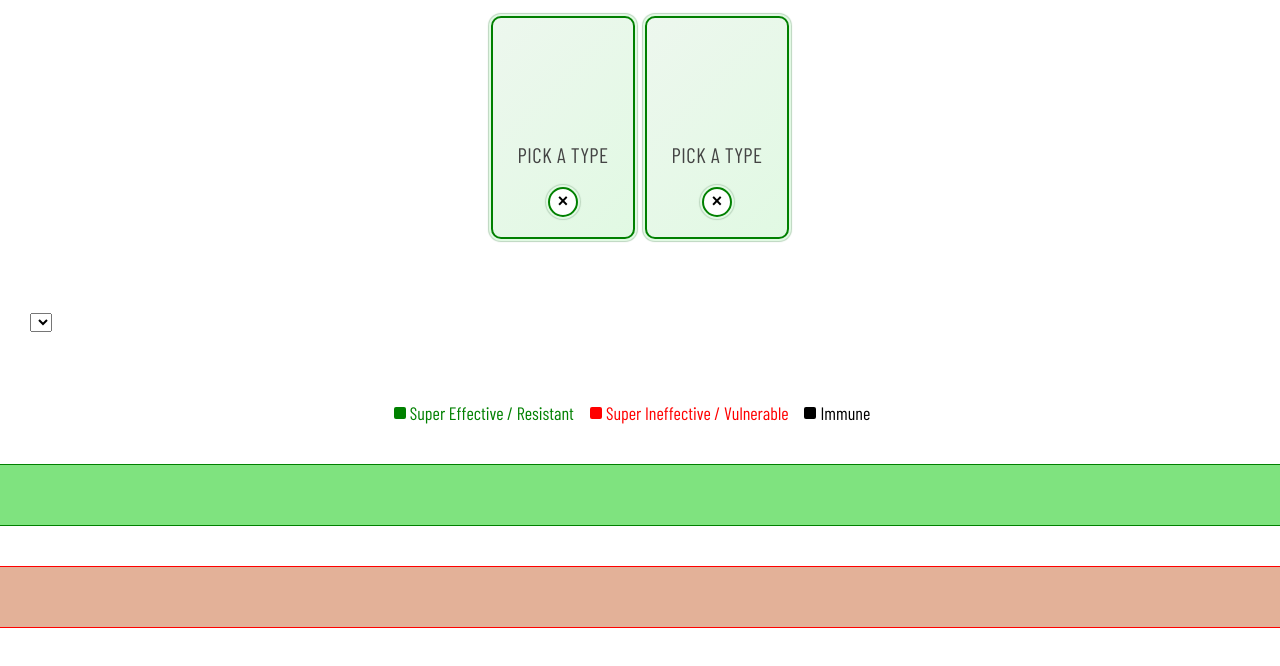
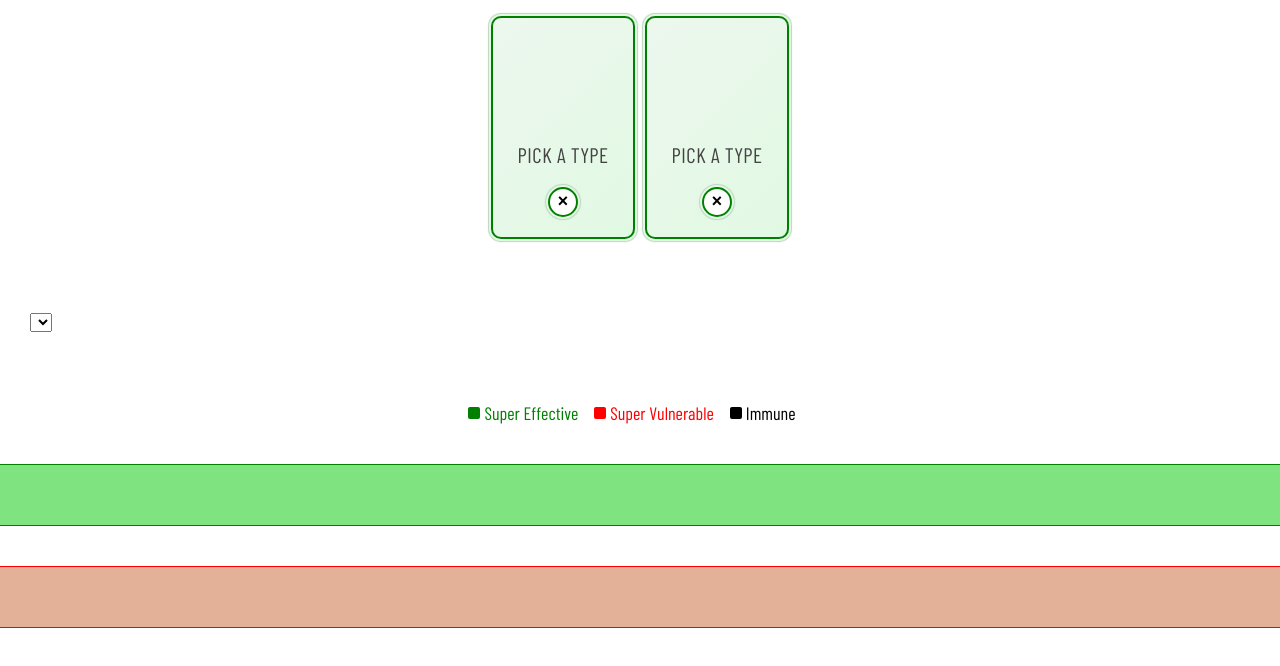
Before and after one commit to davehax/davehax-tools, a website built with webpack: page poketype/src/index.template.ejs in a window 1280 px wide. Shown: the part 118-784 px from the top of the page. Built offline with nearby package versions, Linux system fonts and the light colour scheme; some packages are replaced by stand-ins of ours; no server answers.

Commit message:
Code cleanup

```diff
--- a/poketype/src/js/poketype.js
+++ b/poketype/src/js/poketype.js
@@ -396,8 +396,8 @@ class PokeType {
         let legend = document.createElement("section");
         legend.classList.add("legend");
 
-        legend.appendChild(buildLegendItem("Super Effective / Resistant", "double-effective"));
-        legend.appendChild(buildLegendItem("Super Ineffective / Vulnerable", "double-vulnerable"));
+        legend.appendChild(buildLegendItem("Super Effective", "double-effective"));
+        legend.appendChild(buildLegendItem("Super Vulnerable", "double-vulnerable"));
         legend.appendChild(buildLegendItem("Immune", "immune"));
 
         return legend;
```
Also changed, not shown: poketype/src/index.template.ejs (+0 -16 lines).
